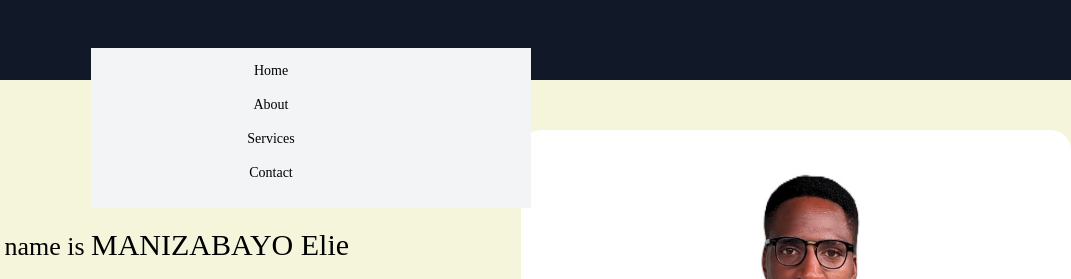
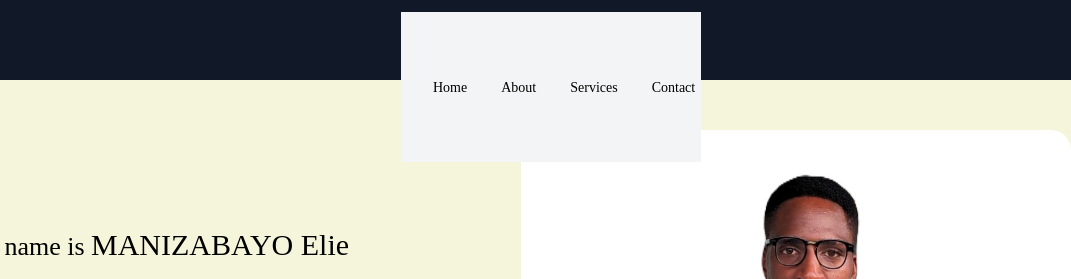
Before and after one commit to MANIZABAYO-Elie/ELIE-PORTIFOLIO, a website: page public/index.html in a window 1280 px wide. Shown: the top 279 px of the page, 209-1280 px from the left. Drawn offline with Linux system fonts and the light colour scheme.

Commit message:
file committed

```diff
--- a/public/index.html
+++ b/public/index.html
@@ -14,10 +14,9 @@
           class="mt-[30px] ml-[100px] w-[100px] h-[20px]"
           alt="my name"
         />
-      <div class="absolute bg-gray-100 md:min-h-fit  min-h-[60vh] top-[6%] w-full flex items-center px-5
-       md:w-auto  ml-[300px] ">
+      <div class=" mt-[-200px] ml-[-270px] absolute  min-h-[60vh] left-0 top-[4%] w-full flex items-center">
         <ul
-          class="flex md:flex-col flex-col items-center  gap-[10px] mr-[100px] mt-[10px] text-black bg-gray-100 h-[150px] w-[300px] pl-[20px] mx-auto
+          class="flex mt-[30px] md:flex-row flex-col items-center  gap-[10px] mr-[100px] text-black bg-gray-100 h-[150px] w-[300px] pl-[20px] mx-auto
            ">
           <li><a href="/public/index.html"class="px-3 py-2 rounded-md text-sm font-medium hover:bg-gray-700 hover:text-white active:bg-gray-900 active:text-white"
               >Home</a></li>
```
Also changed, not shown: src/style.css.
